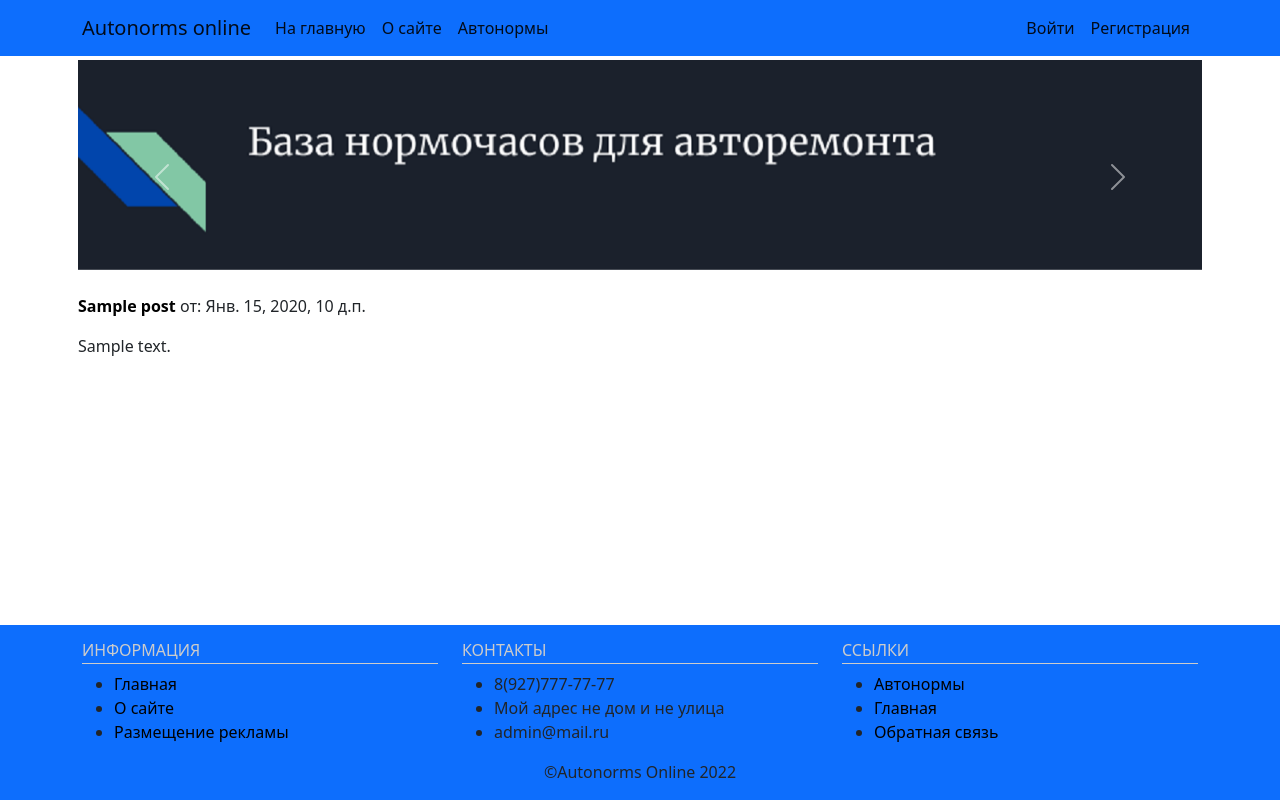
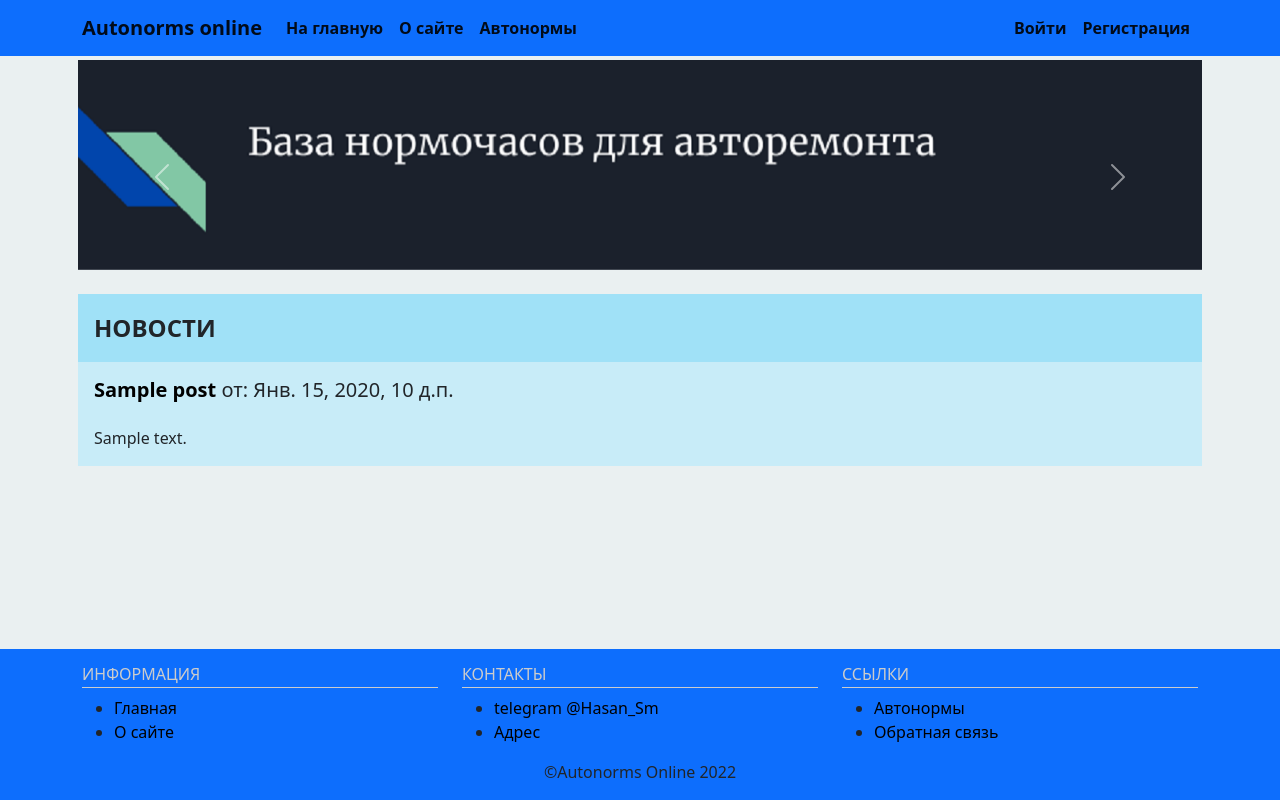
Before and after one commit to xacan1/AutoSite, a Django app: page / in a window 1280 px wide. Run offline with Django 3.2, Linux system fonts and the light colour scheme; tables that the repository leaves empty hold one stand-in row (values such as "Sample post").

Commit message:
redisign index page

```diff
--- a/config/gunicorn.conf.py
+++ b/config/gunicorn.conf.py
@@ -1,4 +1,4 @@
-bind = '141.144.245.7:8000'
+bind = '127.0.0.1:8000'
 workers = 3
 user = 'ubuntu'
 timeout = 120
--- a/main/static/main/css/main.css
+++ b/main/static/main/css/main.css
@@ -1,3 +1,7 @@
+body {
+    background-color: rgb(234, 240, 241);
+}
+
 main > .container {
     padding: 60px 0 0 0;
 }
@@ -24,3 +28,22 @@ footer h4 {
     border-bottom: 1px solid #ccc;
     padding-bottom: 3px;
 }
+
+.post-list {
+    background-color: rgb(200, 236, 248);
+}
+
+.news-title {
+    font-size: 1.5rem;
+    font-weight: bold;
+    background-color: rgb(160, 225, 247);
+    padding: 1rem;
+}
+
+.post-title {
+    padding: 0 1rem 0 1rem;
+}
+
+.post {
+    padding: 1rem;
+}
--- a/main/templates/main/base.html
+++ b/main/templates/main/base.html
@@ -17,7 +17,7 @@
 
 <body class="d-flex flex-column h-100">
     <header>
-        <nav class="navbar fixed-top navbar-expand-lg navbar-light bg-primary">
+        <nav class="navbar fixed-top navbar-expand-lg navbar-light bg-primary fw-bold">
             <div class="container">
                 <a class="navbar-brand" href="{% url 'home' %}">Autonorms online</a>
                 <button class="navbar-toggler" type="button" data-bs-toggle="collapse"
@@ -98,15 +98,13 @@
                     <ul>
                         <li><a href="{% url 'home' %}">Главная</a></li>
                         <li><a href="{% url 'about' %}">О сайте</a></li>
-                        <li><a href="#">Размещение рекламы</a></li>
                     </ul>
                 </div>
                 <div class="col-md-4 col-6">
                     <h4>Контакты</h4>
                     <ul>
-                        <li>8(927)777-77-77</li>
-                        <li>Мой адрес не дом и не улица</li>
-                        <li>admin@mail.ru</li>
+                        <li><a href="https://t.me/Hasan_Sm" target="_blank">telegram @Hasan_Sm</a></li>
+                        <li><a href="https://goo.gl/maps/n1RD3zZarTz55dc77" target="_blank">Адрес</a></li>
                     </ul>
                 </div>
                 <div class="col-md-4 col-6">
@@ -118,7 +116,6 @@
                         {% else %}
                         <li><a href="{% url 'autonorms' %}">Автонормы</a></li>
                         {% endif %}
-                        <li><a href="{% url 'home' %}">Главная</a></li>
                         <li><a href="{% url 'feedback' %}">Обратная связь</a></li>
                     </ul>
                 </div>
--- a/main/templates/main/index.html
+++ b/main/templates/main/index.html
@@ -24,8 +24,11 @@
         <span class="visually-hidden">Next</span>
     </button>
 </div>
-{% for post in posts %}
-<p><strong><a href="{% url 'show_post' post.slug %}">{{ post.title }}</a></strong> от: {{ post.time_create }}</p>
-<p>{{ post.content|truncatewords:10 }}</p>
-{% endfor %}
+<div class="post-list">
+    <p class="news-title">НОВОСТИ</p>
+    {% for post in posts %}
+    <p class="h5 post-title"><strong><a href="{% url 'show_post' post.slug %}">{{ post.title }}</a></strong> от: {{ post.time_create }}</p>
+    <p class="post">{{ post.content|truncatewords:45 }}</p>
+    {% endfor %}
+</div>
 {% endblock content %}
--- a/main/views.py
+++ b/main/views.py
@@ -58,7 +58,7 @@ class MainIndex(DataMixin, ListView):
     model = Post
     template_name = 'main/index.html'
     context_object_name = 'posts'
-    paginate_by = 2
+    paginate_by = 3
 
     def get_queryset(self):
         return Post.objects.filter(is_published=True).order_by('-time_create')
--- a/requirements.txt
+++ b/requirements.txt
@@ -1,5 +1 @@
-asgiref==3.5.1
 Django==4.0.4
-pkg_resources==0.0.0
-pytz==2022.1
-sqlparse==0.4.2
```
Also changed, not shown: 1 other file.
